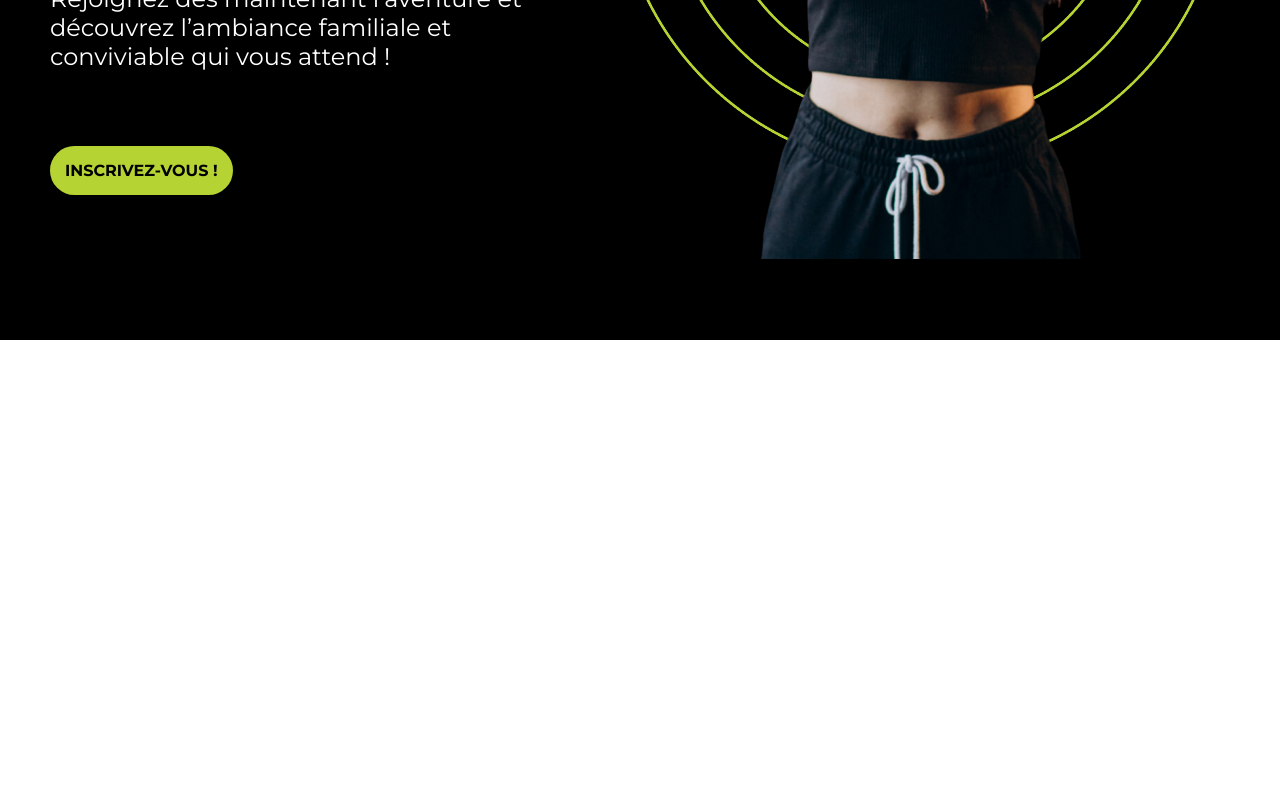
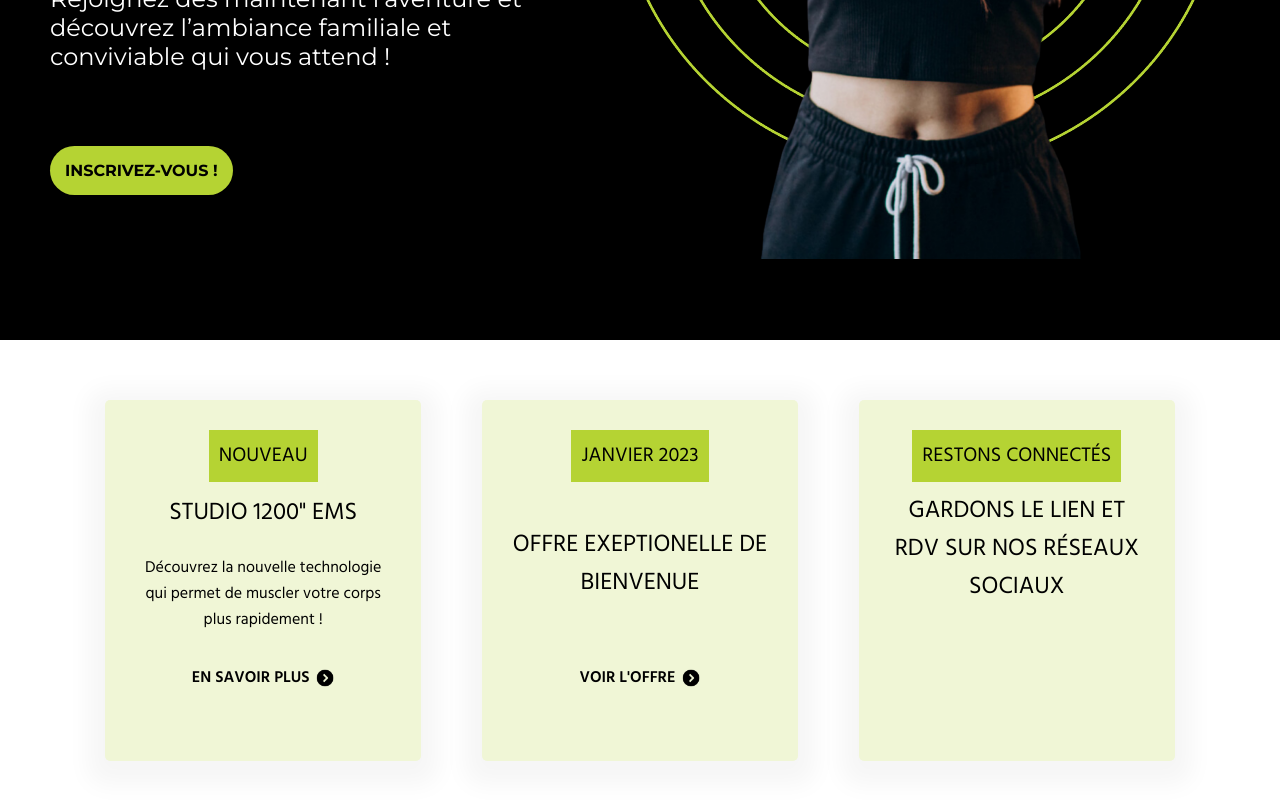
Before and after one commit to aissetousacko/oxyty, a React (Vite) app: page / in a window 1280 px wide. Shown: the part 546-1346 px from the top of the page. Before the commit the page ends 886 px from the top, so only its background shows below. Built offline with nearby package versions, Linux system fonts and the light colour scheme.

Commit message:
Adding discount section

```diff
--- a/src/App.jsx
+++ b/src/App.jsx
@@ -1,6 +1,7 @@
 import Button from './components/Button'
 import Navbar from './components/Navbar'
 import imgWoman from './assets/oxyty_woman.png'
+import arrowRight from './assets/arrow-right.png'
 
 function App() {
   return (
@@ -14,7 +15,6 @@ function App() {
             Rejoignez dès maintenant l’aventure et découvrez l’ambiance
             familiale et conviviable qui vous attend !
           </p>
-          {/* component button */}
           <Button text="INSCRIVEZ-VOUS !" />
         </div>
 
@@ -22,6 +22,37 @@ function App() {
           <img src={imgWoman} alt="Image woman fighter" />
         </div>
       </div>
+
+      <div className="discount">
+        <div className="discount__card">
+          <p className="discount__label">NOUVEAU</p>
+          <p className="discount__title">STUDIO 1200" EMS</p>
+          <p className="discount__text">
+            Découvrez la nouvelle technologie qui permet de muscler votre corps
+            plus rapidement !
+          </p>
+          <p className="discount__button">
+            EN SAVOIR PLUS <img src={arrowRight} alt="Icône" />
+          </p>
+        </div>
+
+        <div className="discount__card">
+          <p className="discount__label">JANVIER 2023</p>
+          <p className="discount__title discount__title--card2">
+            OFFRE EXEPTIONELLE DE BIENVENUE
+          </p>
+          <p className="discount__button">
+            VOIR L'OFFRE <img src={arrowRight} alt="Icône" />
+          </p>
+        </div>
+
+        <div className="discount__card">
+          <p className="discount__label">RESTONS CONNECTÉS</p>
+          <p className="discount__title discount__title--card3">
+            GARDONS LE LIEN ET RDV SUR NOS RÉSEAUX SOCIAUX
+          </p>
+        </div>
+      </div>
     </div>
   )
 }
--- a/src/styles/index.scss
+++ b/src/styles/index.scss
@@ -9,6 +9,7 @@
 .banner {
   background-color: black;
   display: flex;
+  justify-content: space-between;
 
   &__left {
     width: 50%;
@@ -46,3 +47,59 @@
     }
   }
 }
+
+.discount {
+  margin: 60px 75px;
+  display: flex;
+  justify-content: space-between;
+  font-weight: 400;
+  font-family: $font-title;
+  text-align: center;
+
+  &__card {
+    width: 28%;
+    background-color: $color2;
+    margin: 0 30px;
+    padding: 30px;
+    display: flex;
+    flex-direction: column;
+    align-items: center;
+    justify-content: space-between;
+    border-radius: 5px;
+    box-shadow: 0px 7px 25px 17px rgba(0, 0, 0, 0.04);
+  }
+
+  &__label {
+    background-color: $color1;
+    padding: 10px;
+    margin-bottom: 10px;
+    font-size: 20px;
+  }
+
+  &__title {
+    font-size: 24px;
+    margin-bottom: 20px;
+
+    &--card2 {
+      margin: 30px 0;
+    }
+
+    &--card3 {
+      margin-bottom: 125px;
+    }
+  }
+
+  &__button {
+    font-weight: 600;
+    display: flex;
+    align-items: center;
+    margin-top: 30px;
+    margin-bottom: 40px;
+
+    img {
+      width: 20px;
+      height: 20px;
+      margin-left: 5px;
+    }
+  }
+}
```
Also changed, not shown: src/assets/arrow-right.png (added).
